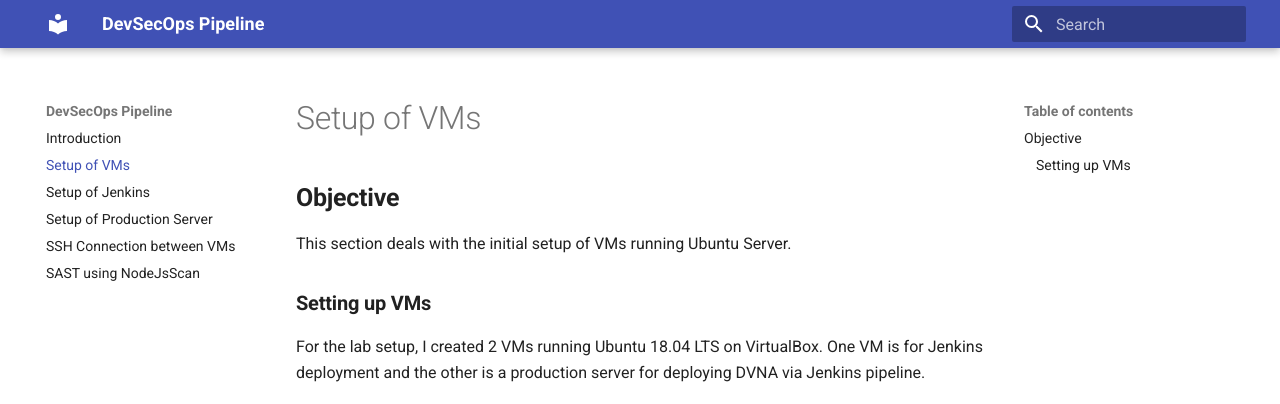
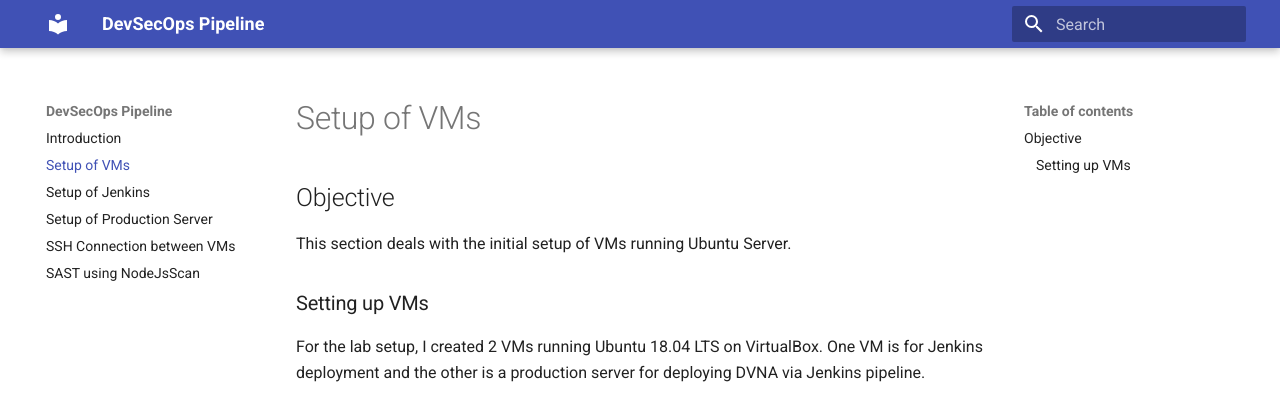
Before and after one commit to tariqahmed1912/internship-kloudle, an MkDocs documentation site: the page built from docs/vm_setup.md, in a window 1280 px wide. Shown: the top 404 px of the page. Built offline with MkDocs 1.6.1 and Material for MkDocs 9.7.7, drawn with Linux system fonts in a browser that asks for light colours.

Commit message:
Commit changes

```diff
--- a/docs/vm_setup.md
+++ b/docs/vm_setup.md
@@ -1,8 +1,8 @@
-## **Objective**
+## Objective
 
 This section deals with the initial setup of VMs running Ubuntu Server.
 
-### **Setting up VMs**
+### Setting up VMs
 For the lab setup, I created 2 VMs running Ubuntu 18.04 LTS on VirtualBox. One VM is for Jenkins deployment and the other is a production server for deploying DVNA via Jenkins pipeline.
 
 I followed this [documentation](https://hibbard.eu/install-ubuntu-virtual-box/) upto "Up and Running with SSH" step, for installing Ubuntu on both the VMs. In the blog, they used a "Bridged" connection for enabling VM-to-VM and host-to-VM communication. But this was not working for me. So I instead used 2 adaptors; one for NAT and the other a Host-only network.
```
Also changed, not shown: site/vm_setup/index.html, 1 other file.
